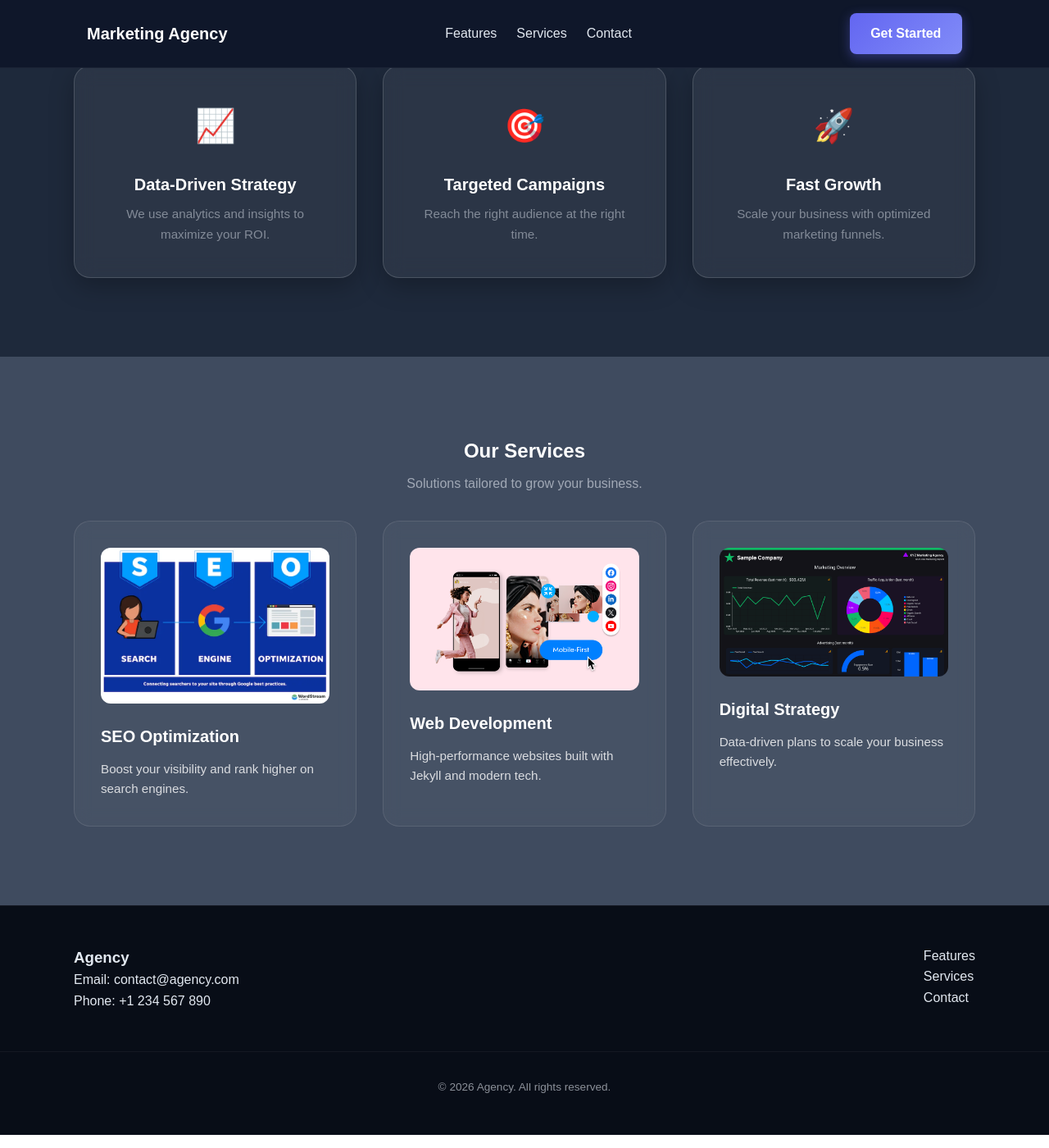
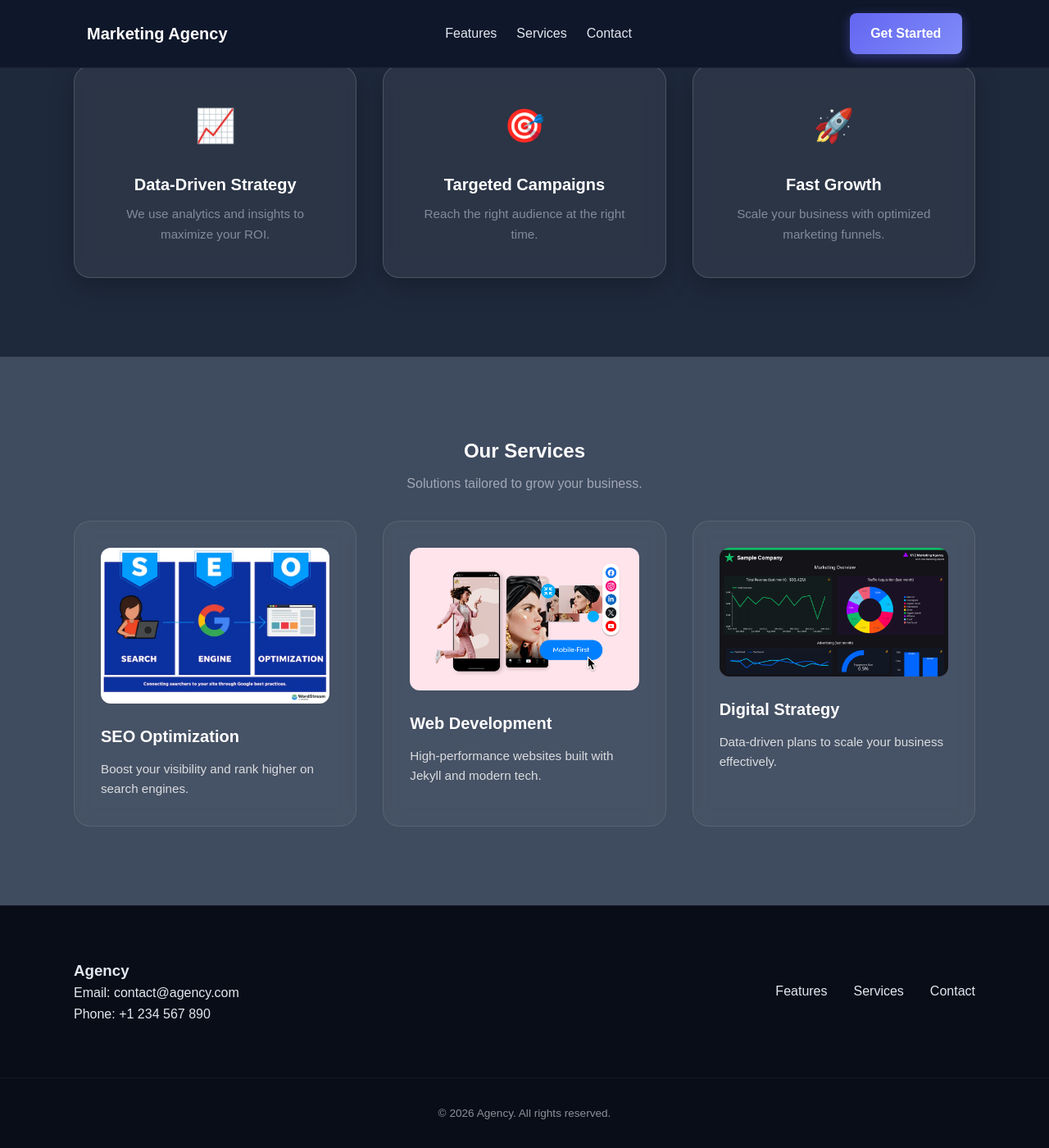
Before and after one commit to drivemy730/makerting-page, a Jekyll site: the page built from index.html, in a window 1280 px wide and 1400 px high, scrolled down 809 px. Shown: the whole window at 82% size. Built offline with Jekyll 4.4.1, drawn with Linux system fonts in a browser that asks for light colours.

Commit message:
footer now responsive

```diff
--- a/_sass/_footer.scss
+++ b/_sass/_footer.scss
@@ -1,43 +1,56 @@
 .footer {
-  background-color: darken($dark, 5%); // Slightly darker than the header
+  background-color: darken($dark, 5%);
   color: $text-light;
-  padding: 3rem 0;
-  border-top: 1px solid rgba(255, 255, 255, 0.05);
+  padding: 4rem 0 2rem;
+  border-top: 1px solid rgba($white, 0.05);
 
   &__container {
     display: flex;
     flex-direction: column;
+    align-items: center;
+    text-align: center;
     gap: 2rem;
-  }
 
-  a {
-    color: $text-light;
-    text-decoration: none;
-    transition: $transition;
-
-    &:hover {
-      color: $primary;
+    @media (min-width: 992px) {
+      flex-direction: row;
+      justify-content: space-between;
+      text-align: left;
     }
   }
 
   &__links ul {
     list-style: none;
     padding: 0;
+    display: flex;
+    flex-direction: column;
+    gap: 1rem;
+
+    @media (min-width: 768px) { flex-direction: row; gap: 2rem; }
+
+    a {
+      text-decoration: none;
+      color: $text-light;
+      &:hover { color: $primary; }
+    }
+  }
+
+  &__bottom {
+    text-align: center;
+    margin-top: 4rem;
+    padding-top: 2rem;
+    border-top: 1px solid rgba($white, 0.05);
+    color: $text-muted;
+    font-size: 0.85rem;
   }
 }
 
-.footer__bottom {
-  text-align: center;
-  margin-top: 3rem;
-  padding-top: 2rem;
-  border-top: 1px solid rgba(255, 255, 255, 0.05);
-  font-size: 0.85rem;
-  color: $text-muted;
+// BUTTONS
+.btn--primary {
+  background-color: $primary;
+  color: $white;
+  padding: 0.75rem 1.5rem;
+  border-radius: 8px;
+  text-decoration: none;
+  transition: $transition;
+  &:hover { background-color: $primary-hover; }
 }
-
-@media (min-width: 768px) {
-  .footer__container {
-    flex-direction: row;
-    justify-content: space-between;
-  }
-}
```
Also changed, not shown: 2 other files.
